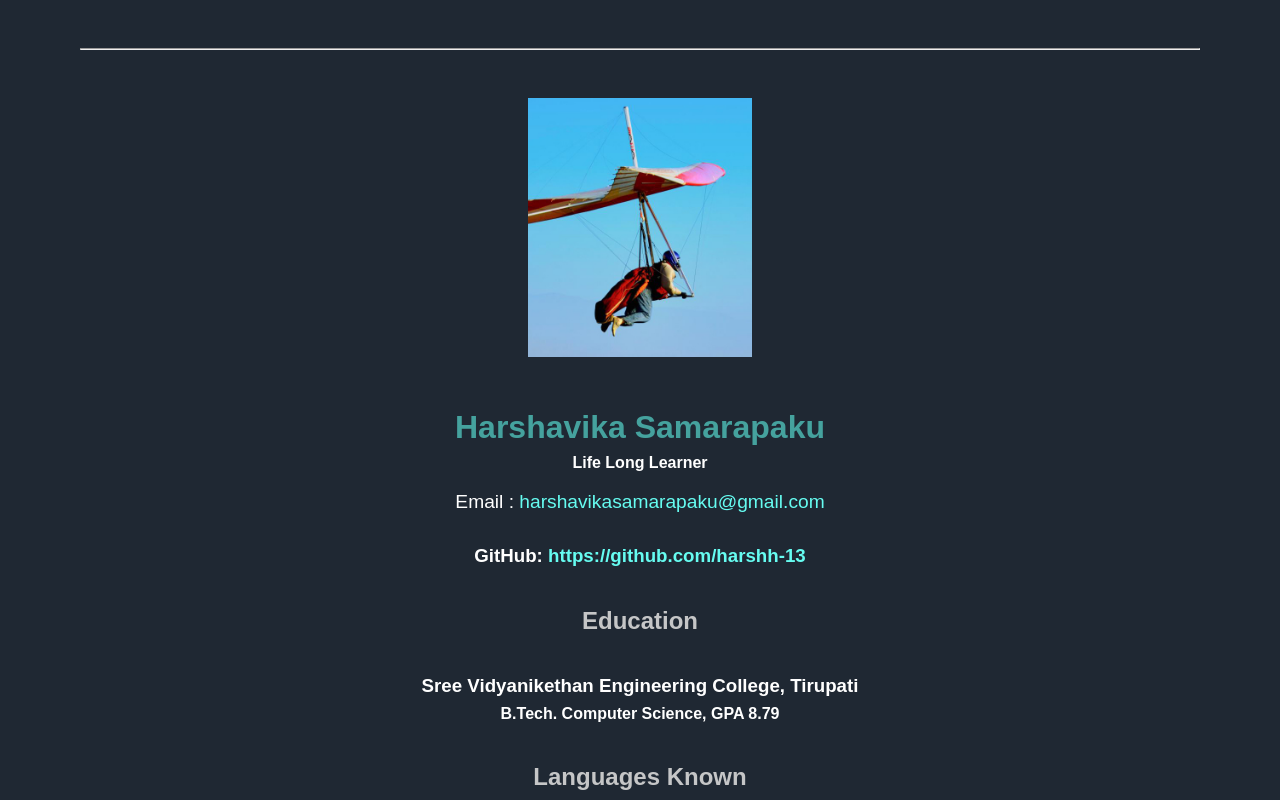
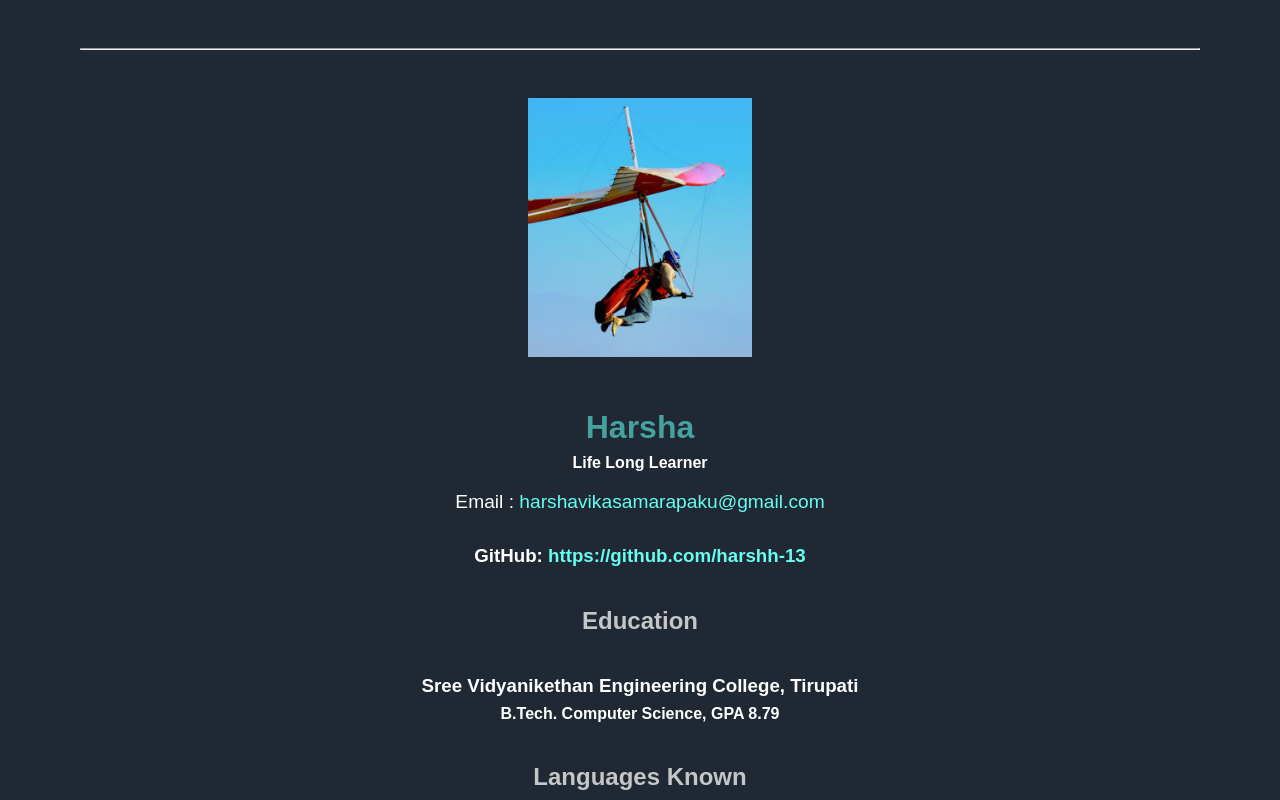
Before and after one commit to harshh-13/harshh-13.github.io, a plain HTML site: page resume.html in a window 1280 px wide. Shown: the top 800 px of the page. Drawn offline with Linux system fonts and the light colour scheme.

Commit message:
Update resume.html

```diff
--- a/resume.html
+++ b/resume.html
@@ -8,16 +8,16 @@
     <link rel="FaviconIcon" href="favicon.ico" type="image/x-icon">
     <link rel="shortcut" href="favicon.ico" type="image/x-icon">
     <meta name="viewport" content="width=device-width,initial-scale=1,shrink-to-fit=no">
-    <meta name="name" content="Harshavika Samarapaku's Portal">
+    <meta name="name" content="Harsha's Portal">
     <meta name="robots" content="noindex,nofollow">
   </header>
 
   <body>
     <hr>
 
-    <img src="images/headshot.jpg" alt="Harshavika Samarapaku's headshot" width="20%">
+    <img src="images/headshot.jpg" alt="Headshot" width="20%">
 
-    <h1>Harshavika Samarapaku</h1>
+    <h1>Harsha</h1>
     <h4>Life Long Learner</h4>
 
     <p>Email : <a href="mailto:harshavikasamarapaku@gmail.com" target="_blank">harshavikasamarapaku@gmail.com</a></p>
```
